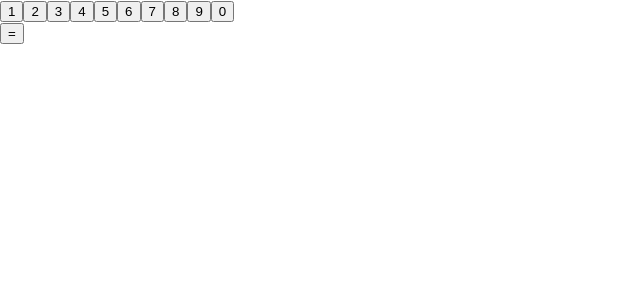
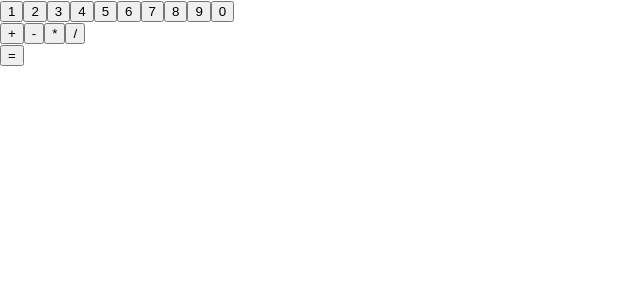
Before and after one commit to nayakshweta/javascript_calculator, a React (Create React App) app: page / in a window 1280 px wide. Shown: the top 300 px of the page, without its empty margins (0-640 px from the left). Built offline with nearby package versions, Linux system fonts and the light colour scheme.

Commit message:
Adds buttons to render the mathematical operators in the Calculator component.

```diff
--- a/src/components/Calculator.js
+++ b/src/components/Calculator.js
@@ -85,6 +85,14 @@ class Calculator extends React.Component {
                     />
                     ))}
                 </div>
+                <div id="operands">
+                    {this.operands.map(item => (
+                    <Button
+                        id={item.id}
+                        val={item.op}
+                    />
+                    ))}
+                </div>
                 <div>
                     <button id="equals">=</button>
                 </div>
```
